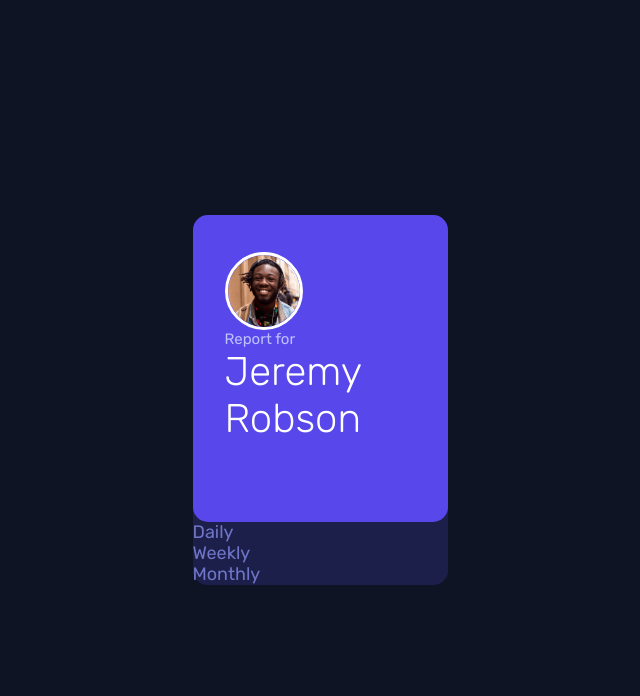
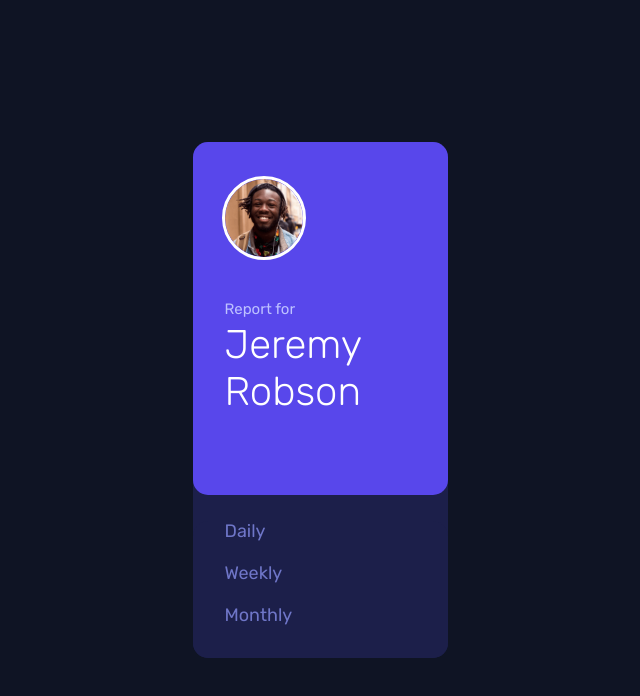
Before and after one commit to ostapyshyn/Time-tracking-dashboard, a React (Vite) app: page / in a window 1280 px wide. Shown: the top 696 px of the page, without its empty margins (320-960 px from the left). Built offline with nearby package versions, Linux system fonts and the light colour scheme.

Commit message:
Add styles for profile card

```diff
--- a/src/components/Profile/Profile.module.scss
+++ b/src/components/Profile/Profile.module.scss
@@ -11,11 +11,15 @@ section {
     padding-bottom: 80px;
     border-radius: 15px;
     border-radius: 15px;
+    margin-bottom: 26px;
     .profile_img {
-      width: 78px;
-      height: 78px;
+      width: 84px;
+      height: 84px;
       border: 3px solid var(--white);
       border-radius: 50%;
+      margin-bottom: 40px;
+      margin-left: -3px;
+      margin-top: -3px;
     }
   }
   .report {
@@ -23,6 +27,7 @@ section {
     font-size: 15px;
     line-height: 18px;
     color: var(--pale_blue);
+    margin-bottom: 3px;
   }
   .name {
     font-weight: 300;
@@ -33,6 +38,11 @@ section {
   .list {
     background: var(--dark_blue);
     border-radius: 15px;
+    padding-left: 32px;
+    padding-bottom: 32px;
+    :not(:last-child) {
+      margin-bottom: 21px;
+    }
     .period {
       font-weight: 400;
       font-size: 18px;
```
